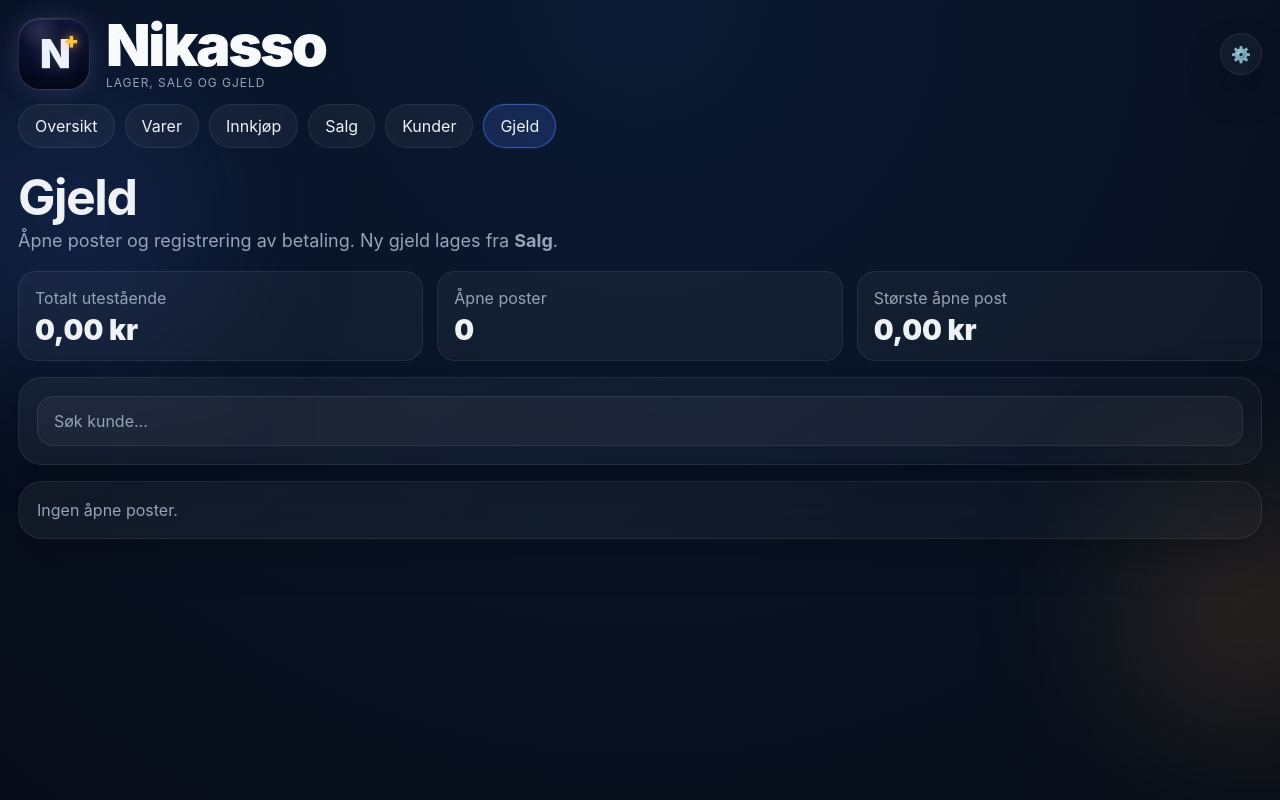
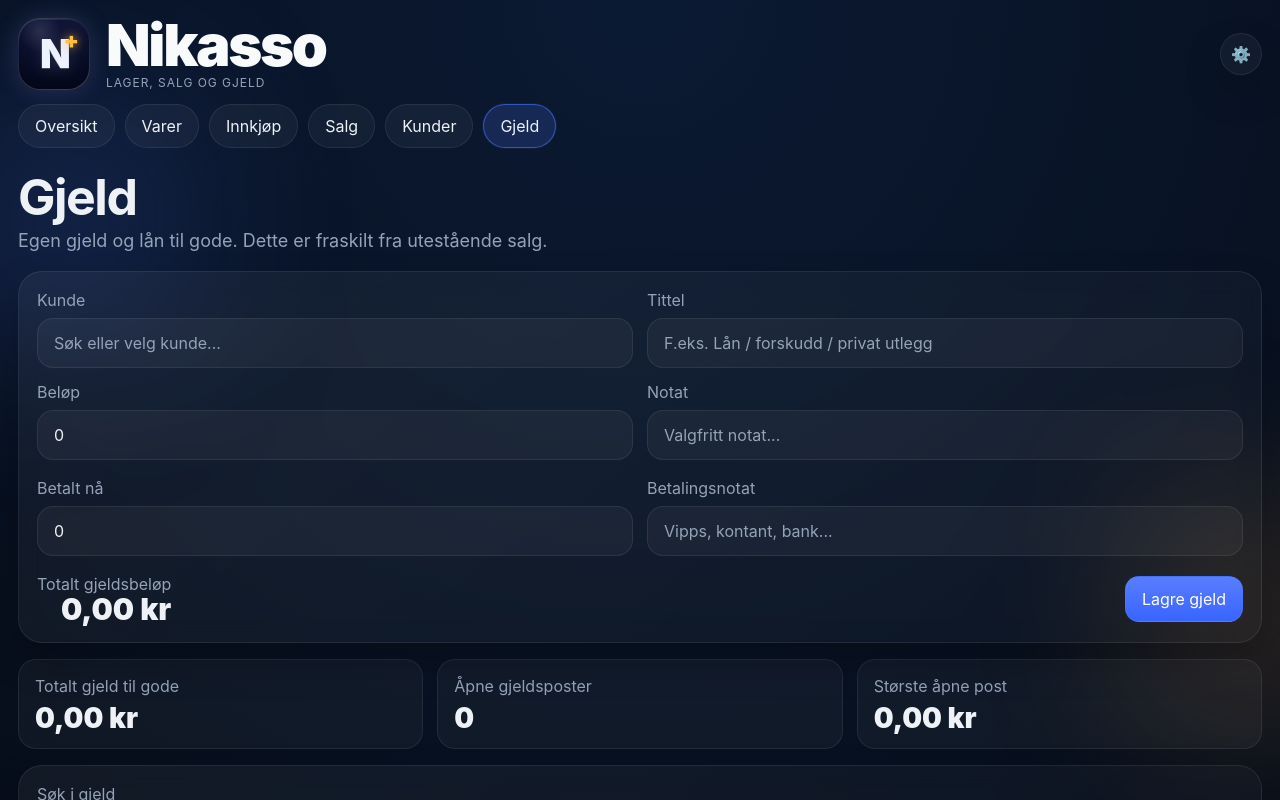
Before and after one commit to nikolaihoffmann-svg/Nikasso-, a React (Vite) app: page / in a window 1280 px wide. Both pictures are taken after a click on the button "Gjeld". Shown: the top 800 px of the page. Built offline with nearby package versions, Linux system fonts and the light colour scheme.

Commit message:
Update Gjeld.tsx

```diff
--- a/src/pages/Gjeld.tsx
+++ b/src/pages/Gjeld.tsx
@@ -1,64 +1,208 @@
 import { useEffect, useMemo, useState } from "react";
-import { addPaymentToSale, fmtKr, getSales, saleRemaining } from "../app/storage";
-import type { SaleRecord } from "../types";
+import CustomerPickerWithCreate from "../components/CustomerPickerWithCreate";
+import {
+  addPaymentToDebt,
+  createEmptyDebt,
+  debtPaidSum,
+  debtRemaining,
+  deleteDebt,
+  fmtKr,
+  getDebts,
+  saveDebt,
+  updateDebt,
+} from "../app/storage";
+import type { DebtDraft, DebtRecord } from "../types";
 
 export default function Gjeld() {
-  const [sales, setSales] = useState<SaleRecord[]>([]);
+  const [draft, setDraft] = useState<DebtDraft>(createEmptyDebt());
+  const [message, setMessage] = useState("");
+  const [paymentAmount, setPaymentAmount] = useState("0");
+  const [paymentNote, setPaymentNote] = useState("");
+
+  const [debts, setDebts] = useState<DebtRecord[]>([]);
+  const [query, setQuery] = useState("");
+  const [expandedId, setExpandedId] = useState("");
+  const [editId, setEditId] = useState("");
+  const [editTitle, setEditTitle] = useState("");
+  const [editCustomerId, setEditCustomerId] = useState<string | undefined>(undefined);
+  const [editCustomerName, setEditCustomerName] = useState("");
+  const [editTotal, setEditTotal] = useState("0");
+  const [editNote, setEditNote] = useState("");
   const [amounts, setAmounts] = useState<Record<string, string>>({});
-  const [query, setQuery] = useState("");
+  const [notes, setNotes] = useState<Record<string, string>>({});
 
-  function refresh(): void {
-    setSales(getSales());
+  function refresh(text?: string): void {
+    setDebts(getDebts());
+    if (text) setMessage(`${text} ${Date.now()}`);
   }
 
   useEffect(() => {
     refresh();
   }, []);
 
-  const receivables = useMemo(() => {
+  function handleSaveDebt(): void {
+    saveDebt(draft, {
+      paymentAmount: Number(paymentAmount || 0),
+      paymentNote,
+    });
+
+    setDraft(createEmptyDebt());
+    setPaymentAmount("0");
+    setPaymentNote("");
+    refresh("Gjeld lagret");
+  }
+
+  const filteredDebts = useMemo(() => {
     const q = query.trim().toLowerCase();
+    if (!q) return debts;
 
-    return sales
-      .map((sale) => ({
-        sale,
-        remaining: saleRemaining(sale),
-      }))
-      .filter((x) => x.remaining > 0)
-      .filter((x) => {
-        if (!q) return true;
-        return (x.sale.customerName || "kontantsalg").toLowerCase().includes(q);
-      })
-      .sort((a, b) => b.remaining - a.remaining);
-  }, [sales, query]);
+    return debts.filter((debt) => {
+      const customerHit = (debt.customerName || "").toLowerCase().includes(q);
+      const titleHit = (debt.title || "").toLowerCase().includes(q);
+      const noteHit = (debt.note || "").toLowerCase().includes(q);
+      return customerHit || titleHit || noteHit;
+    });
+  }, [debts, query]);
 
-  const totalOpen = receivables.reduce((sum, x) => sum + x.remaining, 0);
-  const totalCount = receivables.length;
-  const biggestOpen = receivables[0]?.remaining ?? 0;
+  const totalOpen = filteredDebts.reduce((sum, debt) => sum + debtRemaining(debt), 0);
+  const totalCount = filteredDebts.filter((debt) => debtRemaining(debt) > 0).length;
+  const biggestOpen = filteredDebts.reduce((max, debt) => Math.max(max, debtRemaining(debt)), 0);
 
-  function handlePay(saleId: string): void {
-    const amount = Number(amounts[saleId] || 0);
+  function handlePay(debtId: string): void {
+    const amount = Number(amounts[debtId] || 0);
     if (amount <= 0) return;
 
-    addPaymentToSale(saleId, amount, "Registrert fra Gjeld");
-    setAmounts((prev) => ({ ...prev, [saleId]: "" }));
-    refresh();
+    addPaymentToDebt(debtId, amount, notes[debtId] || "Registrert betaling");
+    setAmounts((prev) => ({ ...prev, [debtId]: "" }));
+    setNotes((prev) => ({ ...prev, [debtId]: "" }));
+    refresh("Betaling registrert");
+  }
+
+  function startEdit(debt: DebtRecord): void {
+    setEditId(debt.id);
+    setEditTitle(debt.title);
+    setEditCustomerId(debt.customerId);
+    setEditCustomerName(debt.customerName || "");
+    setEditTotal(String(debt.total));
+    setEditNote(debt.note || "");
+  }
+
+  function saveEdit(): void {
+    if (!editId) return;
+    updateDebt(editId, {
+      title: editTitle,
+      customerId: editCustomerId,
+      customerName: editCustomerName,
+      total: Number(editTotal || 0),
+      note: editNote,
+    });
+    setEditId("");
+    refresh("Gjeld oppdatert");
+  }
+
+  function handleDelete(debt: DebtRecord): void {
+    if (!confirm(`Slette gjeldsposten "${debt.title}"?`)) return;
+    deleteDebt(debt.id);
+    if (expandedId === debt.id) setExpandedId("");
+    if (editId === debt.id) setEditId("");
+    refresh("Gjeld slettet");
   }
 
   return (
     <div>
       <h1 className="pageTitle">Gjeld</h1>
       <p className="pageLead">
-        Åpne poster og registrering av betaling. Ny gjeld lages fra <strong>Salg</strong>.
+        Egen gjeld og lån til gode. Dette er fraskilt fra utestående salg.
       </p>
 
-      <div className="grid3">
+      <div className="card">
+        <div className="grid2">
+          <label className="label">
+            <span>Kunde</span>
+            <CustomerPickerWithCreate
+              value={draft.customerId}
+              onChange={(customer) =>
+                setDraft((prev) => ({
+                  ...prev,
+                  customerId: customer?.id,
+                  customerName: customer?.name ?? "",
+                }))
+              }
+            />
+          </label>
+
+          <label className="label">
+            <span>Tittel</span>
+            <input
+              value={draft.title}
+              onChange={(e) => setDraft((prev) => ({ ...prev, title: e.target.value }))}
+              placeholder="F.eks. Lån / forskudd / privat utlegg"
+            />
+          </label>
+
+          <label className="label">
+            <span>Beløp</span>
+            <input
+              type="number"
+              value={draft.total}
+              onChange={(e) =>
+                setDraft((prev) => ({ ...prev, total: Number(e.target.value || 0) }))
+              }
+            />
+          </label>
+
+          <label className="label">
+            <span>Notat</span>
+            <input
+              value={draft.note ?? ""}
+              onChange={(e) => setDraft((prev) => ({ ...prev, note: e.target.value }))}
+              placeholder="Valgfritt notat..."
+            />
+          </label>
+        </div>
+
+        <div className="grid2" style={{ marginTop: 18 }}>
+          <label className="label">
+            <span>Betalt nå</span>
+            <input
+              type="number"
+              value={paymentAmount}
+              onChange={(e) => setPaymentAmount(e.target.value)}
+            />
+          </label>
+
+          <label className="label">
+            <span>Betalingsnotat</span>
+            <input
+              value={paymentNote}
+              onChange={(e) => setPaymentNote(e.target.value)}
+              placeholder="Vipps, kontant, bank..."
+            />
+          </label>
+        </div>
+
+        <div className="cardActions">
+          <div className="saleSummary">
+            <div className="muted">Totalt gjeldsbeløp</div>
+            <div className="saleSummaryValue">{fmtKr(draft.total)}</div>
+          </div>
+
+          <button className="btn btnPrimary" type="button" onClick={handleSaveDebt}>
+            Lagre gjeld
+          </button>
+        </div>
+
+        {message ? <div style={{ marginTop: 12, color: "#86efac" }}>{message.replace(/\s\d+$/, "")}</div> : null}
+      </div>
+
+      <div className="grid3" style={{ marginTop: 16 }}>
         <div className="statCard">
-          <div className="statLabel">Totalt utestående</div>
+          <div className="statLabel">Totalt gjeld til gode</div>
           <div className="statValue">{fmtKr(totalOpen)}</div>
         </div>
 
         <div className="statCard">
-          <div className="statLabel">Åpne poster</div>
+          <div className="statLabel">Åpne gjeldsposter</div>
           <div className="statValue">{totalCount}</div>
         </div>
 
@@ -69,59 +213,159 @@ export default function Gjeld() {
       </div>
 
       <div className="card" style={{ marginTop: 16 }}>
+        <label className="label">
+          <span>Søk i gjeld</span>
           <input
             type="text"
             value={query}
             onChange={(e) => setQuery(e.target.value)}
-          placeholder="Søk kunde..."
+            placeholder="Søk kunde, tittel eller notat..."
           />
+        </label>
       </div>
 
       <div className="receivableList" style={{ marginTop: 16 }}>
-        {receivables.length === 0 ? (
-          <div className="card emptyText">Ingen åpne poster.</div>
+        {filteredDebts.length === 0 ? (
+          <div className="card emptyText">Ingen gjeldsposter.</div>
         ) : (
-          receivables.map(({ sale, remaining }) => (
-            <div key={sale.id} className="card">
+          filteredDebts.map((debt) => {
+            const isExpanded = expandedId === debt.id;
+            const isEditing = editId === debt.id;
+            const remaining = debtRemaining(debt);
+
+            return (
+              <div key={debt.id} className="card">
                 <div className="rowBetween" style={{ marginBottom: 14 }}>
                   <div className="customerMain">
-                  <div style={{ fontSize: 20, fontWeight: 800 }}>
-                    {sale.customerName || "Kontantsalg"}
-                  </div>
+                    <div style={{ fontSize: 20, fontWeight: 800 }}>{debt.title}</div>
                     <div className="muted" style={{ marginTop: 6 }}>
-                    {new Date(sale.createdAt).toLocaleString("no-NO")}
+                      {debt.customerName || "Uten kunde"} • {new Date(debt.createdAt).toLocaleString("no-NO")}
                     </div>
                   </div>
 
                   <div style={{ textAlign: "right" }}>
                     <div style={{ fontSize: 24, fontWeight: 800 }}>{fmtKr(remaining)}</div>
                     <div className="muted" style={{ marginTop: 6 }}>
-                    Total: {fmtKr(sale.total)}
+                      Total: {fmtKr(debt.total)}
                     </div>
                   </div>
                 </div>
+
+                <div style={{ display: "flex", gap: 8, flexWrap: "wrap", marginBottom: 12 }}>
+                  <span className={remaining > 0 ? "badge badgeDebt" : "badge badgeSuccess"}>
+                    {remaining > 0 ? "Åpen gjeld" : "Ferdig betalt"}
+                  </span>
+                  <span className="badge">Betalt: {fmtKr(debtPaidSum(debt))}</span>
+                </div>
+
+                <div className="cardActions" style={{ marginTop: 0 }}>
+                  <div style={{ display: "flex", gap: 8, flexWrap: "wrap" }}>
+                    <button
+                      className="btn"
+                      type="button"
+                      onClick={() => setExpandedId(isExpanded ? "" : debt.id)}
+                    >
+                      {isExpanded ? "Skjul detaljer" : "Vis detaljer"}
+                    </button>
+                    <button className="btn" type="button" onClick={() => startEdit(debt)}>
+                      Rediger gjeld
+                    </button>
+                  </div>
+
+                  <button className="btn btnDanger" type="button" onClick={() => handleDelete(debt)}>
+                    Slett gjeld
+                  </button>
+                </div>
+
+                {isEditing ? (
+                  <div className="card" style={{ marginTop: 12 }}>
+                    <div className="grid2">
+                      <label className="label">
+                        <span>Kunde</span>
+                        <CustomerPickerWithCreate
+                          value={editCustomerId}
+                          onChange={(customer) => {
+                            setEditCustomerId(customer?.id);
+                            setEditCustomerName(customer?.name ?? "");
+                          }}
+                        />
+                      </label>
+
+                      <label className="label">
+                        <span>Tittel</span>
+                        <input value={editTitle} onChange={(e) => setEditTitle(e.target.value)} />
+                      </label>
+
+                      <label className="label">
+                        <span>Beløp</span>
+                        <input
+                          type="number"
+                          value={editTotal}
+                          onChange={(e) => setEditTotal(e.target.value)}
+                        />
+                      </label>
+
+                      <label className="label">
+                        <span>Notat</span>
+                        <input value={editNote} onChange={(e) => setEditNote(e.target.value)} />
+                      </label>
+                    </div>
+
+                    <div className="cardActions">
+                      <button className="btn" type="button" onClick={() => setEditId("")}>
+                        Avbryt
+                      </button>
+                      <button className="btn btnPrimary" type="button" onClick={saveEdit}>
+                        Lagre endringer
+                      </button>
+                    </div>
+                  </div>
+                ) : null}
+
+                {isExpanded ? (
+                  <div style={{ marginTop: 12 }}>
+                    {debt.note ? (
+                      <div className="featureRowSub" style={{ marginBottom: 12 }}>
+                        Notat: {debt.note}
+                      </div>
+                    ) : null}
 
                     <div className="grid2">
                       <label className="label">
                         <span>Registrer betaling</span>
                         <input
                           type="number"
-                    value={amounts[sale.id] ?? ""}
+                          value={amounts[debt.id] ?? ""}
                           onChange={(e) =>
-                      setAmounts((prev) => ({ ...prev, [sale.id]: e.target.value }))
+                            setAmounts((prev) => ({ ...prev, [debt.id]: e.target.value }))
                           }
                           placeholder="Beløp"
                         />
                       </label>
 
-                <div className="cardActions" style={{ marginTop: 0 }}>
-                  <button className="btn btnSuccess" type="button" onClick={() => handlePay(sale.id)}>
+                      <label className="label">
+                        <span>Betalingsnotat</span>
+                        <input
+                          value={notes[debt.id] ?? ""}
+                          onChange={(e) =>
+                            setNotes((prev) => ({ ...prev, [debt.id]: e.target.value }))
+                          }
+                          placeholder="Vipps, bank, kontant..."
+                        />
+                      </label>
+                    </div>
+
+                    <div className="cardActions">
+                      <div className="muted">Bruk dette for avdrag eller full nedbetaling.</div>
+                      <button className="btn btnSuccess" type="button" onClick={() => handlePay(debt.id)}>
                         Registrer betaling
                       </button>
                     </div>
                   </div>
+                ) : null}
               </div>
-          ))
+            );
+          })
         )}
       </div>
     </div>
```
Lines whose indentation alone changed are shown as unchanged.
